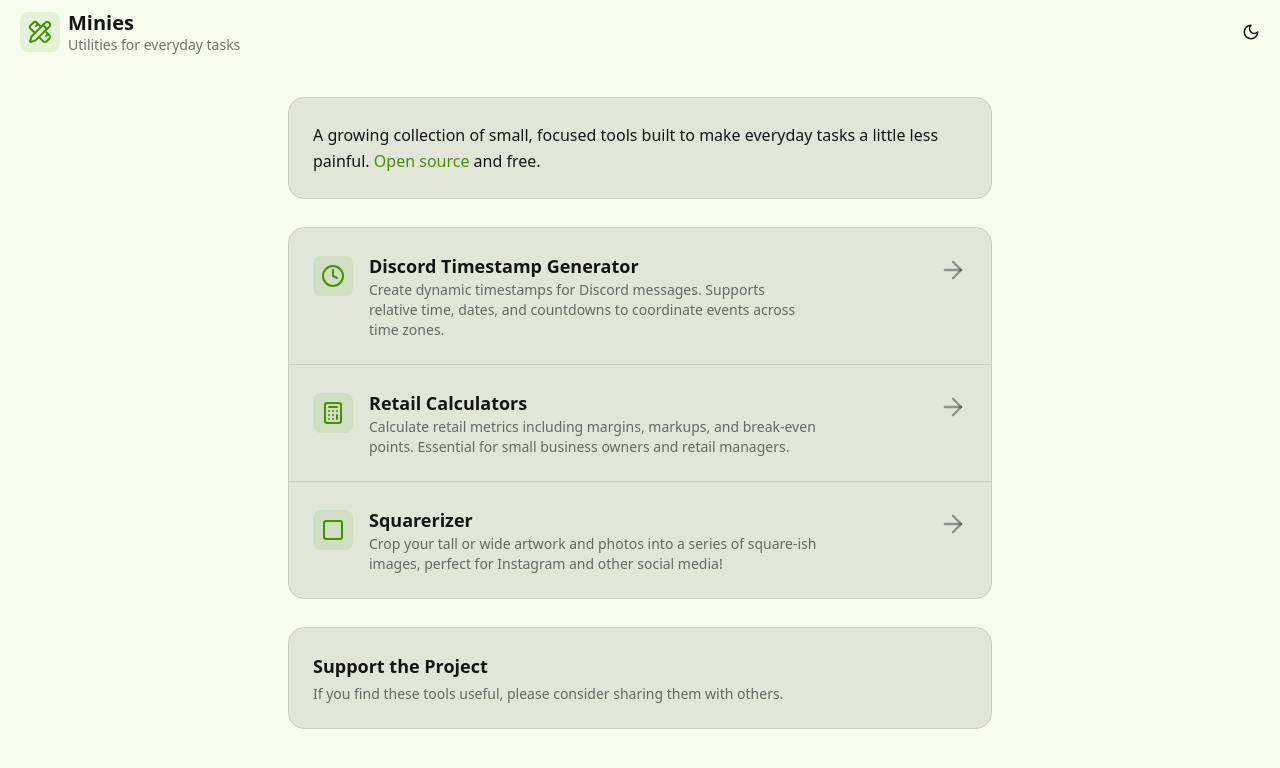
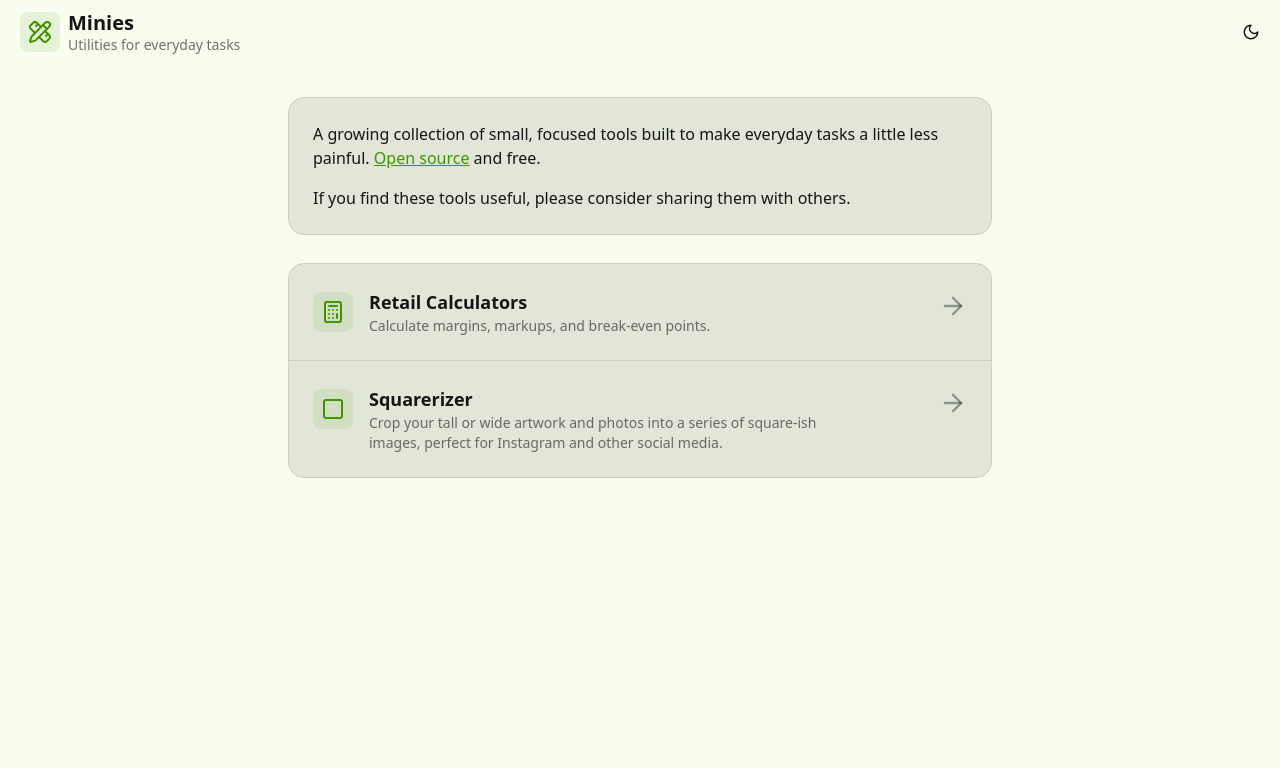
Before and after one commit to loicteixeira/minies, a SvelteKit app in the folder apps/home/: page / in a window 1280 px wide. Shown: the top 768 px of the page. Built offline with nearby package versions, Linux system fonts and the light colour scheme.

Commit message:
Homepage copy

```diff
--- a/apps/home/src/routes/+page.svelte
+++ b/apps/home/src/routes/+page.svelte
@@ -8,31 +8,21 @@
 </script>
 
 <main class="container mx-auto flex max-w-3xl flex-col gap-7 p-8">
-	<div class="bg-base-200 border-base-300 rounded-2xl border p-6">
-		<p class="text-base-content leading-relaxed">
+	<div class="bg-base-200 border-base-300 flex flex-col gap-4 rounded-2xl border p-6">
+		<p>
 			A growing collection of small, focused tools built to make everyday tasks a little less
 			painful.
-			<a
-				href="https://github.com/loicteixeira/minies"
-				rel="external"
-				class="text-primary hover:underline"
-			>
+			<a href="https://github.com/loicteixeira/minies" rel="external" class="link link-primary">
 				Open source
 			</a> and free.
 		</p>
+		<p>If you find these tools useful, please consider sharing them with others.</p>
 	</div>
 
 	<div class="bg-base-200 border-base-300 overflow-hidden rounded-2xl border">
 		{#each data.projects as project (project.name)}
 			{@render project_link(project)}
 		{/each}
-	</div>
-
-	<div class="bg-base-200 border-base-300 rounded-2xl border p-6">
-		<h3 class="text-lg font-semibold">Support the Project</h3>
-		<p class="text-base-content/60 mt-1 text-sm">
-			If you find these tools useful, please consider sharing them with others.
-		</p>
 	</div>
 </main>
 
--- a/apps/home/src/routes/+page.ts
+++ b/apps/home/src/routes/+page.ts
@@ -1,5 +1,5 @@
 import type { LucideProps } from '@lucide/svelte';
-import { Calculator, Clock, Square } from '@lucide/svelte';
+import { Calculator, Square } from '@lucide/svelte';
 import type { Component } from 'svelte';
 
 export type Project = {
@@ -13,22 +13,14 @@ export function load() {
 	return {
 		projects: [
 			{
-				description:
-					'Create dynamic timestamps for Discord messages. Supports relative time, dates, and countdowns to coordinate events across time zones.',
-				name: 'Discord Timestamp Generator',
-				icon: Clock,
-				url: 'https://discordtimestamp.minies.perfectdodge.com',
-			},
-			{
-				description:
-					'Calculate retail metrics including margins, markups, and break-even points. Essential for small business owners and retail managers.',
+				description: 'Calculate margins, markups, and break-even points.',
 				name: 'Retail Calculators',
 				icon: Calculator,
 				url: 'https://retailcalculators.minies.perfectdodge.com',
 			},
 			{
 				description:
-					'Crop your tall or wide artwork and photos into a series of square-ish images, perfect for Instagram and other social media!',
+					'Crop your tall or wide artwork and photos into a series of square-ish images, perfect for Instagram and other social media.',
 				name: 'Squarerizer',
 				icon: Square,
 				url: 'https://squarerizer.minies.perfectdodge.com',
```
